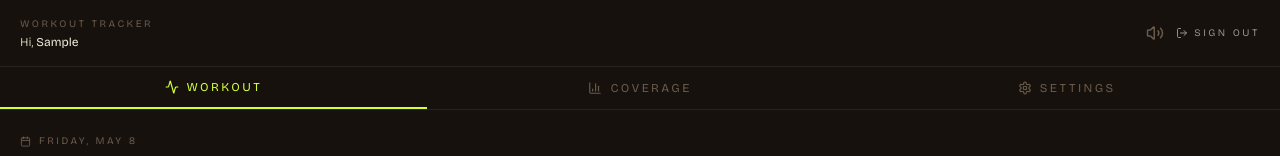
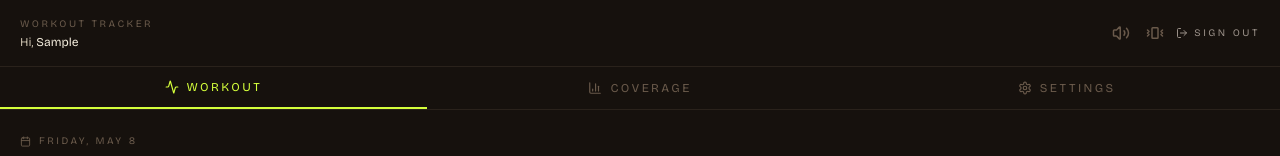
Before and after one commit to lmnophil/better-workout, a Next.js app: page / in a window 1280 px wide. Shown: the top 156 px of the page. Built offline with nearby package versions, Linux system fonts and the light colour scheme; no server answers; the database is empty; sample sign-in values are in the browser's storage; what prom-client would draw is missing.

Commit message:
improving mute toggle

```diff
--- a/components/ui/cue-toggle.tsx
+++ b/components/ui/cue-toggle.tsx
@@ -1,38 +1,40 @@
 'use client';
 
-// Quick mute toggle for rest-timer cues (sound + vibration). Mounted in the
-// app header so it's always one tap away — for the days you don't want
-// anything beeping in the gym (or want to wake the apartment).
+// Quick mute toggles for rest-timer cues. Mounted in the app header so they're
+// always one tap away — for the days you don't want anything beeping in the
+// gym (or want to wake the apartment).
 //
-// One tap toggles both sound and vibrate together (the common case).
-// Granular per-cue control still lives on the settings page.
-//
-// Reads from the shared PrefsContext so toggles in the timer bar (workout
-// page) reflect here instantly, and vice versa.
+// Two independent buttons (sound, vibrate) so users can mute one without
+// affecting the other. Granular control also lives on the settings page; the
+// in-workout rest-timer bar exposes the same per-cue toggles. All three
+// surfaces read/write the shared PrefsContext so they stay in sync.
 
-import { Volume2, VolumeX } from 'lucide-react';
+import { Volume2, VolumeX, Vibrate, VibrateOff } from 'lucide-react';
 import { usePrefs } from '@/components/ui/prefs-context';
 
 export function CueToggle() {
   const { prefs, updatePrefs } = usePrefs();
 
-  // "Cues on" if either is on. One click = turn both off (or both on if they
-  // were both off). Settings handles the asymmetric case.
-  const anyOn = prefs.restTimerSound || prefs.restTimerVibrate;
-
-  function toggle() {
-    const next = !anyOn;
-    updatePrefs({ restTimerSound: next, restTimerVibrate: next });
-  }
-
   return (
-    <button
-      onClick={toggle}
-      aria-label={anyOn ? 'Mute timer cues' : 'Unmute timer cues'}
-      title={anyOn ? 'Cues on — tap to mute' : 'Cues off — tap to enable'}
-      className="p-2 text-ink-500 hover:text-ink-100 transition"
-    >
-      {anyOn ? <Volume2 size={18} /> : <VolumeX size={18} />}
-    </button>
+    <div className="flex items-center">
+      <button
+        onClick={() => updatePrefs({ restTimerSound: !prefs.restTimerSound })}
+        aria-label={prefs.restTimerSound ? 'Mute timer sound' : 'Unmute timer sound'}
+        aria-pressed={prefs.restTimerSound}
+        title={prefs.restTimerSound ? 'Sound on — tap to mute' : 'Sound off — tap to enable'}
+        className="p-2 text-ink-500 hover:text-ink-100 transition"
+      >
+        {prefs.restTimerSound ? <Volume2 size={18} /> : <VolumeX size={18} />}
+      </button>
+      <button
+        onClick={() => updatePrefs({ restTimerVibrate: !prefs.restTimerVibrate })}
+        aria-label={prefs.restTimerVibrate ? 'Disable timer vibration' : 'Enable timer vibration'}
+        aria-pressed={prefs.restTimerVibrate}
+        title={prefs.restTimerVibrate ? 'Vibrate on — tap to disable' : 'Vibrate off — tap to enable'}
+        className="p-2 text-ink-500 hover:text-ink-100 transition"
+      >
+        {prefs.restTimerVibrate ? <Vibrate size={18} /> : <VibrateOff size={18} />}
+      </button>
+    </div>
   );
 }
```
